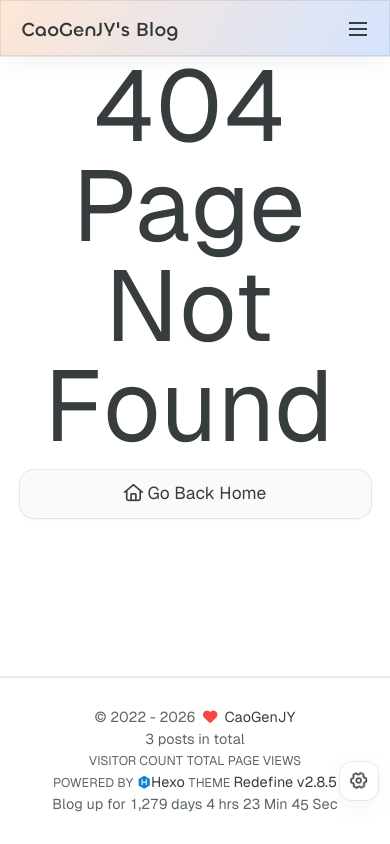
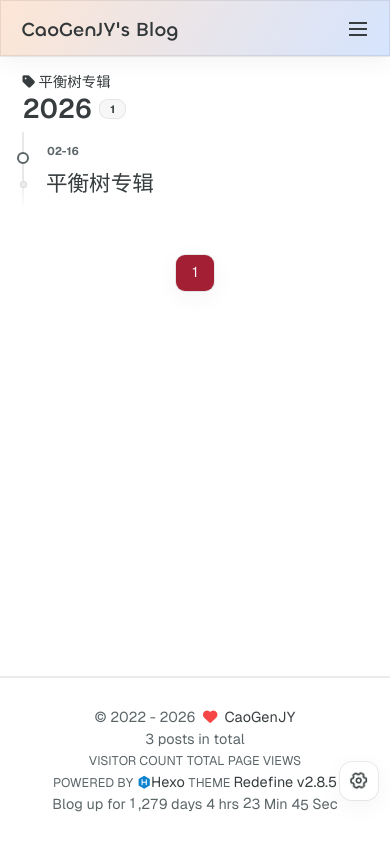
Before and after one commit to CaoGenJY/caogenjy.github.io, a plain HTML site: page tags/平衡树专辑/index.html in a window 390 px wide. Drawn offline with Linux system fonts and the light colour scheme.

Commit message:
Site updated: 2026-02-17 00:08:55

```diff
--- a/404.html
+++ b/tags/平衡树专辑/index.html
@@ -77,7 +77,7 @@
 
     <!--- Seo Part-->
 
-    <link rel="canonical" href="http://example.com/404.html"/>
+    <link rel="canonical" href="http://example.com/tags/平衡树专辑/"/>
     <meta name="robots" content="index,follow">
     <meta name="googlebot" content="index,follow">
     <meta name="revisit-after" content="1 days">
@@ -87,8 +87,8 @@
 
         <meta name="description" content="Hexo Theme Redefine, Redefine Your Hexo Journey.">
 <meta property="og:type" content="website">
-<meta property="og:title" content="Page Not Found">
-<meta property="og:url" content="http://example.com/404.html">
+<meta property="og:title" content="Hexo">
+<meta property="og:url" content="http://example.com/tags/%E5%B9%B3%E8%A1%A1%E6%A0%91%E4%B8%93%E8%BE%91/index.html">
 <meta property="og:site_name" content="Hexo">
 <meta property="og:description" content="Hexo Theme Redefine, Redefine Your Hexo Journey.">
 <meta property="og:locale" content="en_US">
@@ -107,7 +107,7 @@
 
     <title>
 
-            Page Not Found | CaoGenJY&#39;s Blog
+            Tag: 平衡树专辑 | CaoGenJY&#39;s Blog
 
     </title>
 
@@ -265,7 +265,7 @@
 
         <div class="statistics flex justify-around my-2.5">
     <a class="item tag-count-item flex flex-col justify-center items-center w-20" href="/tags">
-        <div class="number text-2xl sm:text-xl text-second-text-color font-semibold">0</div>
+        <div class="number text-2xl sm:text-xl text-second-text-color font-semibold">1</div>
         <div class="label text-third-text-color text-sm">Tags</div>
     </a>
     <a class="item tag-count-item flex flex-col justify-center items-center w-20" href="/categories">
@@ -290,13 +290,56 @@
 
 
 			<div class="main-content">
-				<div class="nf-container">
-    <div class="nf-text">
-        <h1>404<br>Page Not Found</h1>
-    </div>
-    <div class="nf-button">
-        <a href="/" class="button large center"><i class="fa-regular fa-house"></i> Go Back Home</a>
-    </div>
+				<div class="page-template-container">
+
+
+
+	<div class="tag-name">
+    <i class="fa-solid fa-tag"></i>&nbsp;平衡树专辑
+</div>
+<div class="tag-post-list">
+
+<div class="archive-list-container">
+
+        <section class="archive-item mb-spacing-unit last:mb-0">
+            <div class="archive-item-header flex flex-row items-center mb-2">
+                <span class="archive-year font-semibold text-3xl mr-2">2026</span>
+                <span class="archive-year-post-count text-xs md:text-sm font-bold rounded-small bg-third-background-color py-[2px] px-[10px] border border-border-color">1</span>
+            </div>
+
+            <ul class="article-list pl-0 md:pl-8 text-lg leading-[1.5]">
+
+
+
+                         <!-- Close the previous LI if not the first item -->
+                        <li class="article-item space-y-2 px-6 pt-10 pb-2 text-xl relative border-l-2 border-border-color" date-is='02-16'>
+
+                    <a href="/2026/02/16/%E5%B9%B3%E8%A1%A1%E6%A0%91%E4%B8%93%E8%BE%91/" class="block w-fit">
+                        <span class="article-title my-0.5 text-2xl">平衡树专辑</span>
+                    </a>
+
+
+                </li> <!-- Ensure the last item is properly closed -->
+            </ul>
+        </section>
+
+</div>
+</div>
+
+
+	<div class="page-template-content markdown-body">
+
+
+
+	</div>
+
+	<div class="page-template-comments">
+
+	</div>
+</div>
+
+<div class="paginator">
+	<span class="page-number current">1</span>
 </div>
 
 			</div>
```
Also changed, not shown: 2026/02/14/测试文章-看到这篇文章金文浩在群里狗叫一下/index.html (+1 -1 lines), 2026/02/14/说明/index.html (+1 -1 lines), 2026/02/16/平衡树专辑/index.html (+25 -5 lines), archives/2026/02/index.html (+1 -1 lines), archives/2026/index.html (+1 -1 lines), archives/index.html (+1 -1 lines), index.html (+14 -2 lines).
